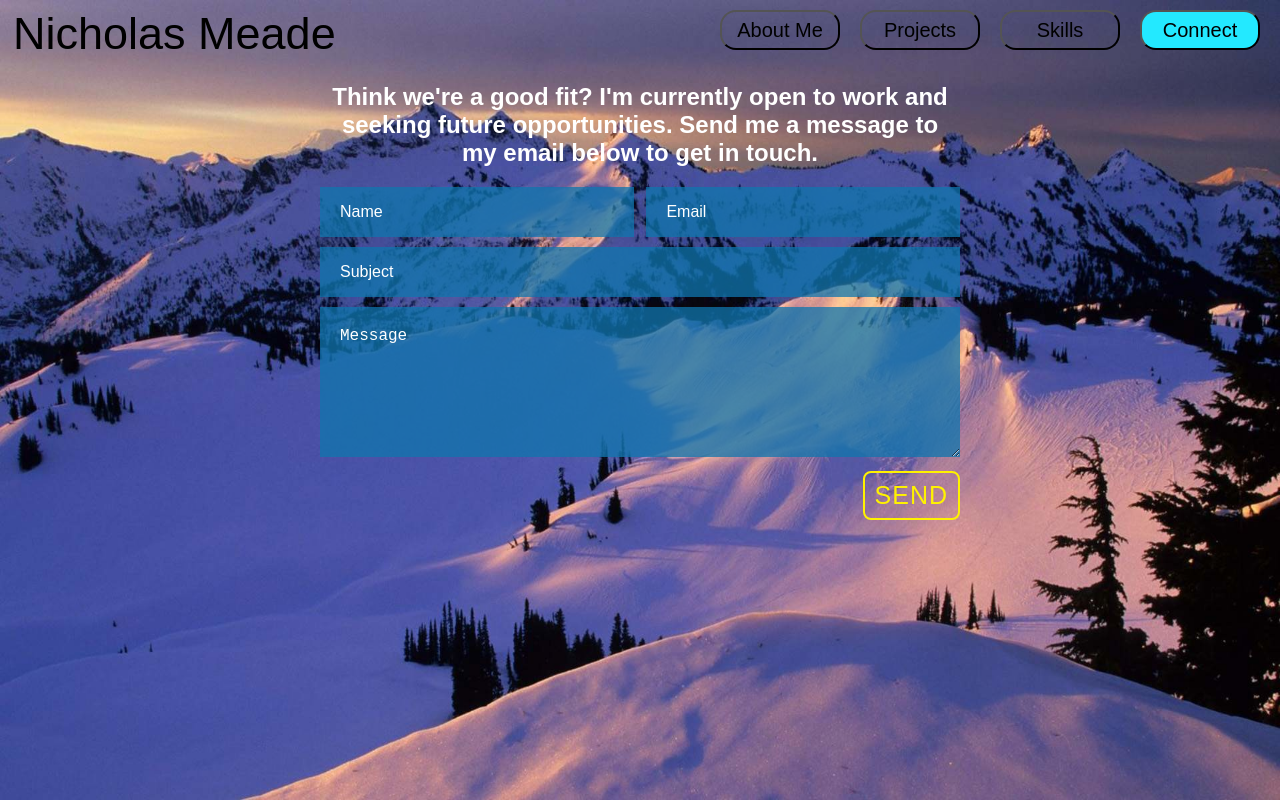
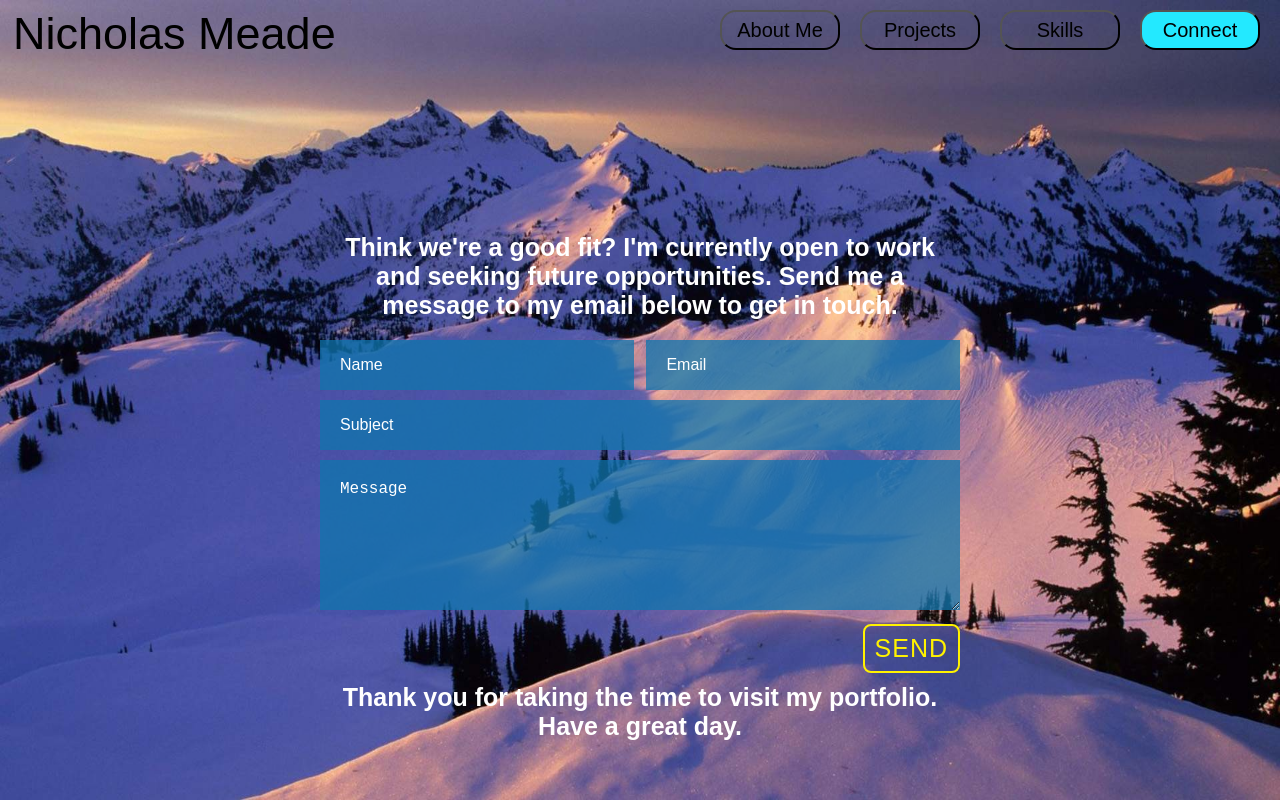
Before and after one commit to nicholasmeade/reactportfolio, a React (Create React App) app in the folder react-portfolio/: page /connect in a window 1280 px wide. Built offline with nearby package versions, Linux system fonts and the light colour scheme; a web font is replaced by a local one.

Commit message:
emailjs form on connect component successfully working 1. animations now working after installing animate.css

```diff
--- a/react-portfolio/package.json
+++ b/react-portfolio/package.json
@@ -3,10 +3,13 @@
   "version": "0.1.0",
   "private": true,
   "dependencies": {
+    "@emailjs/browser": "^3.6.2",
     "@testing-library/jest-dom": "^5.16.4",
     "@testing-library/react": "^13.3.0",
     "@testing-library/user-event": "^13.5.0",
+    "animate.css": "^4.1.1",
     "bootstrap": "^5.2.0",
+    "emailjs": "^4.0.1",
     "gh-pages": "^4.0.0",
     "react": "^18.2.0",
     "react-dom": "^18.2.0",
--- a/react-portfolio/public/index.html
+++ b/react-portfolio/public/index.html
@@ -1,6 +1,7 @@
 <!DOCTYPE html>
 <html lang="en">
   <head>
+    <script type="text/javascript" src="https://cdn.jsdelivr.net/npm/@emailjs/browser@3/dist/email.min.js"></script>
     <meta charset="utf-8" />
     <link rel="icon" href="%PUBLIC_URL%/favicon.ico" />
     <meta name="viewport" content="width=device-width, initial-scale=1" />
--- a/react-portfolio/src/App.js
+++ b/react-portfolio/src/App.js
@@ -2,7 +2,7 @@ import { Routes, Route, Link } from "react-router-dom";
 import Home from './Components/Home';
 import Connect from './Components/Connect/Connect';
 import Navbar from './Components/Navbar';
-import './App.css';
+import './App.scss';
 
 function App() {
   return (
--- a/react-portfolio/src/App.css
+++ b/react-portfolio/src/App.scss
@@ -1,5 +1,7 @@
 /* fonts */
 @import url('https://fonts.googleapis.com/css2?family=Anton&family=Dosis:wght@600&family=Radio+Canada:wght@500&display=swap');
+
+@import 'animate.css';
 
 .App {
   text-align: center;
@@ -87,7 +89,7 @@
 }
 
 .brand-statement:hover {
-  scale: 1.1;
+  scale: 1.05;
   background: rgba(15, 118, 174);
   box-shadow: 0 1rem 3rem rgba(0, 0, 0, 0.923), 0 6px 20px 0 rgba(0, 0, 0, 0.694);
 }
--- a/react-portfolio/src/Components/Connect/Connect.js
+++ b/react-portfolio/src/Components/Connect/Connect.js
@@ -1,13 +1,29 @@
 import "./Connect.scss";
+import { useRef } from "react";
+import emailjs from "@emailjs/browser";
 
 const Connect = () => {
+    const form = useRef()
+
+    const sendEmail = (event) => {
+        event.preventDefault()
+        emailjs.sendForm('service_a82t4yf', 'template_al3gshd', form.current, 'edwpgf5hqEFOr_VTh')
+            .then((result) => {
+                alert('Message successfully sent!')
+                window.location.reload(false)
+            }, (error) => {
+                alert('Failed to send email, please try again.')
+                console.log(error.text)
+            })
+    }
+
     return (
-        <div>
+        <div className="contact-container">
             <div className="contact-greeting">
                 <h2>Think we're a good fit? I'm currently open to work and seeking future opportunities. Send me a message to my email below to get in touch.</h2>
             </div>
             <div className="contact-form">
-                <form>
+                <form ref={form} onSubmit={sendEmail}>
                     <ul>
                         <li className="half">
                             <input type="text" name="name" placeholder="Name" required />
@@ -27,6 +43,9 @@ const Connect = () => {
                     </ul>
                 </form>
             </div>
+            <div className="ending-connect-message">
+                <h2>Thank you for taking the time to visit my portfolio. Have a great day.</h2>
+            </div>
         </div>
      );
 }
--- a/react-portfolio/src/Components/Connect/Connect.scss
+++ b/react-portfolio/src/Components/Connect/Connect.scss
@@ -2,11 +2,16 @@
 
 @import url('https://fonts.googleapis.com/css2?family=Anton&family=Dosis:wght@600&family=Radio+Canada:wght@500&display=swap');
 
+.contact-container {
+    margin-top: 170px;
+}
+
 h2 {
     width: 49%;
     margin: auto;
-    margin-top: 20px;
+    margin-bottom: 20px;
     color: white;
+    font-size: 25px;
 }
 
 .contact-form {
@@ -26,6 +31,9 @@ h2 {
             overflow: hidden;
             display: block;
             position: relative;
+            opacity: 0;
+            animation: fadeInUp 1.5s 0s;
+            animation-fill-mode: forwards;
             clear: both;
         }
 
--- a/react-portfolio/src/Components/Home.js
+++ b/react-portfolio/src/Components/Home.js
@@ -1,5 +1,5 @@
 // import ProjectCarousel from "./ProjectCarousel/ProjectCarousel";
-import "../App.css";
+import "../App.scss";
 import Skills from "./Skills/Skills";
 import GithubIcon from "../Assets/github.png";
 import LinkedInIcon from "../Assets/LinkedIn.png";
@@ -14,8 +14,8 @@ const Home = () => {
                 <div className="brand-statement">
                     <p>I am a Full Stack Software Engineer with a background in healthcare as a Registered Dietitian. I harness a unique skillset of strong analytical and problem solving skills, thriving in fast paced environments to deliver quality solutions that meet the needs of consumers and organizations. I am passionate about creating positive change through the development of impactful user-focused services. I am an effective communicator, team player and maintain a dependable work ethic which allows me to be a strong asset for any organization.</p>
                     <div className="contact-icon-container">
-                        <img src={GithubIcon} alt="Github Icon" />
-                        <img src={LinkedInIcon} alt="LinkedIn Icon" />
+                        <a href="https://github.com/nicholasmeade" target="blank" ><img src={GithubIcon} alt="Github Icon" /></a>
+                        <a href="https://www.linkedin.com/in/nicholas-meade-se/" target="blank" ><img src={LinkedInIcon} alt="LinkedIn Icon" /></a>
                     </div>
                 </div>
             </div>
--- a/react-portfolio/src/Components/Navbar.js
+++ b/react-portfolio/src/Components/Navbar.js
@@ -1,5 +1,5 @@
 import { Link } from "react-router-dom";
-import "../App.css";
+import "../App.scss";
 
 const Navbar = () => {
     return (
--- a/react-portfolio/src/Components/ProjectCarousel/ProjectCarousel.js
+++ b/react-portfolio/src/Components/ProjectCarousel/ProjectCarousel.js
@@ -1,5 +1,5 @@
 import 'bootstrap/dist/css/bootstrap.min.css'
-import '../../App.css';
+import "../../App.scss";
 import { Carousel, CarouselItem, CarouselControl, CarouselIndicators, CarouselCaption } from 'reactstrap';
 import { useState } from "react";
 
--- a/react-portfolio/src/Components/Skills/Skills.scss
+++ b/react-portfolio/src/Components/Skills/Skills.scss
@@ -8,6 +8,7 @@
     padding: 15px;
     box-shadow: 0 1rem 2rem rgba(0, 0, 0, 0.697), 0 6px 20px 0 rgba(0, 0, 0, 0.19);
     transition: all 0.3s ease;
+    padding-bottom: 10px;
 
     &:hover {
         scale: 1.05;
--- a/react-portfolio/src/index.js
+++ b/react-portfolio/src/index.js
@@ -1,7 +1,7 @@
 import React from 'react';
 import ReactDOM from 'react-dom/client';
 import './index.css';
-import './App.css';
+import './App.scss';
 import App from './App';
 import reportWebVitals from './reportWebVitals';
 import { BrowserRouter as Router } from 'react-router-dom';
```
Also changed, not shown: 1 other file (tests, documents, lock files or other folders).
